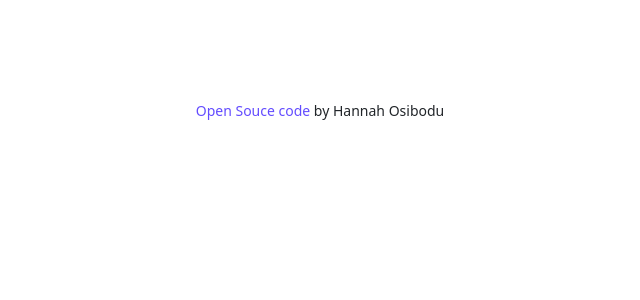
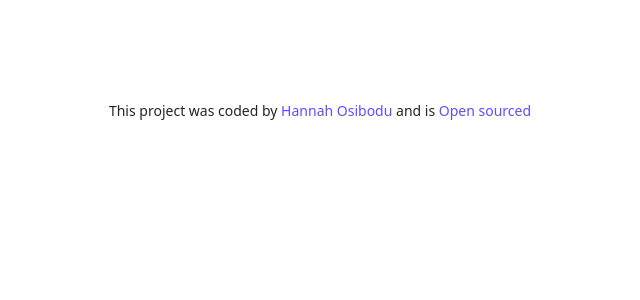
Before and after one commit to Hannah6898/react-weather-app, a React (Create React App) app: page / in a window 1280 px wide. Shown: the top 300 px of the page, without its empty margins (320-960 px from the left). Built offline with nearby package versions, Linux system fonts and the light colour scheme; no server answers.

Commit message:
Added links to footer

```diff
--- a/src/Footer.js
+++ b/src/Footer.js
@@ -7,17 +7,25 @@ export default function Footer() {
     <div className="Footer">
       <small>
         <p>
+          This project was coded by
+          <span> </span>
           <a
-            href="https://github.com/Hannah6898/Weather-app"
+            href="https://www.hannahosibodu.com/"
             target="_blank"
             rel="noreferrer"
           >
-            Open Souce code
+            Hannah Osibodu
           </a>
           <span> </span>
-          by
+          and is
           <span> </span>
-          Hannah Osibodu
+          <a
+            href="https://github.com/Hannah6898/react-weather-app"
+            target="_blank"
+            rel="noreferrer"
+          >
+            Open sourced
+          </a>
         </p>
       </small>
     </div>
```
